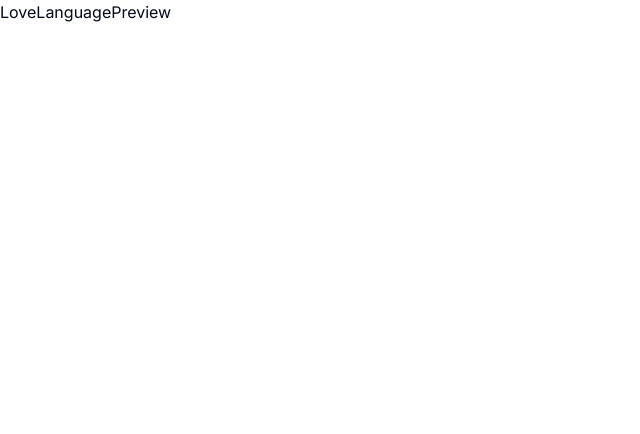
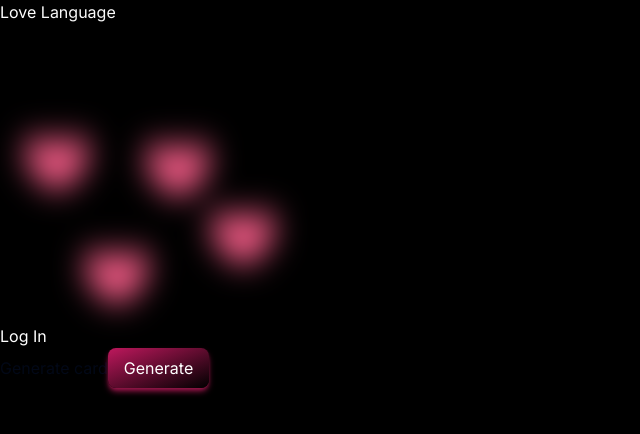
Before and after one commit to svsp01/Valantine-FE, a Next.js app: page /user/1/lovelanguage in a window 1280 px wide. Shown: the top 434 px of the page, without its empty margins (0-640 px from the left). Built offline with nearby package versions, Linux system fonts and the light colour scheme.

Commit message:
card generate

```diff
--- a/src/components/love/LoveLanguagePreview.tsx
+++ b/src/components/love/LoveLanguagePreview.tsx
@@ -1,8 +1,22 @@
+"use client"
 import React from 'react'
+import LoveLanguage from '../user/LoveLanguage'
+import { useParams } from 'next/navigation'
+import * as userService from "../../services/users/UserServices";
 
 function LoveLanguagePreview() {
+  const {id} = useParams()
+  const generateCard = () =>{
+    userService.GenerateCardByID(id)
+  }
   return (
-    <div>LoveLanguagePreview</div>
+    <div className='min-h-screen bg-black'>
+      <LoveLanguage/>
+      Generate card
+      <button className='py-2 px-4 bg-gradient-to-br from-pink-700 to-black rounded-lg shadow-pink-800 shadow-md text-white' onClick={()=>generateCard()}>
+        Generate
+      </button>
+    </div>
   )
 }
 
--- a/src/components/user/LoginComponent.tsx
+++ b/src/components/user/LoginComponent.tsx
@@ -21,6 +21,7 @@ function LoginComponent() {
   const handleLogin = (values: any) => {
     console.log('Form values:', values);
     console.log(id, "userID");
+    localStorage.setItem("UserToken", "nciaesdnciadsjasd")
     router.push(`/user/${id}/dashboard`)
   };
 
--- a/src/components/user/LoveLanguage.tsx
+++ b/src/components/user/LoveLanguage.tsx
@@ -1,6 +1,6 @@
 "use client"
 import Image from 'next/image';
-import React, { useState } from 'react';
+import React, { useEffect, useState } from 'react';
 import loveCard from '../../../public/decoration.png';
 import { useRouter } from 'next/navigation';
 
@@ -8,8 +8,11 @@ function LoveLanguage() {
   const [authenticated, setAuthenticated] = useState(false);
   const router:any = useRouter();
 
+  useEffect(()=>{
+    localStorage.getItem("UserToken")
+  },[])
+
   const handleLogin = () => {
-    setAuthenticated(true);
     router.push('/user/fsdafds/login')
   };
 
--- a/src/services/users/UserServices.ts
+++ b/src/services/users/UserServices.ts
@@ -18,9 +18,19 @@ export const getUserQuestions = async () => {
     }
 };
 
+
 export const GetUserByID = async (id:any) => {
     try {
         const response: any = await axios.get(`/users/${id}`)
+        return response.data;
+    } catch (error) {
+        throw error;
+    }
+};
+
+export const GenerateCardByID = async (id:any) => {
+    try {
+        const response: any = await axios.get(`/users/${id}/love-language-card`)
         return response.data;
     } catch (error) {
         throw error;
```
